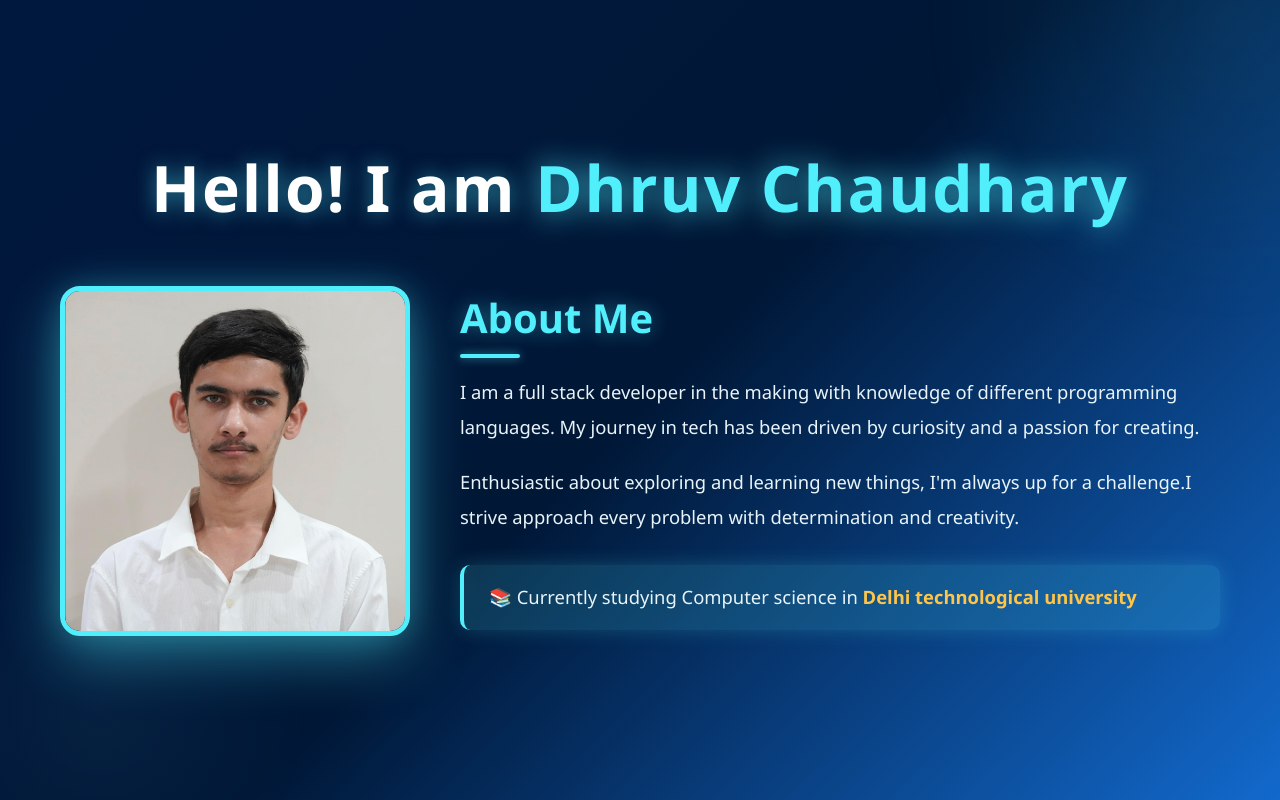
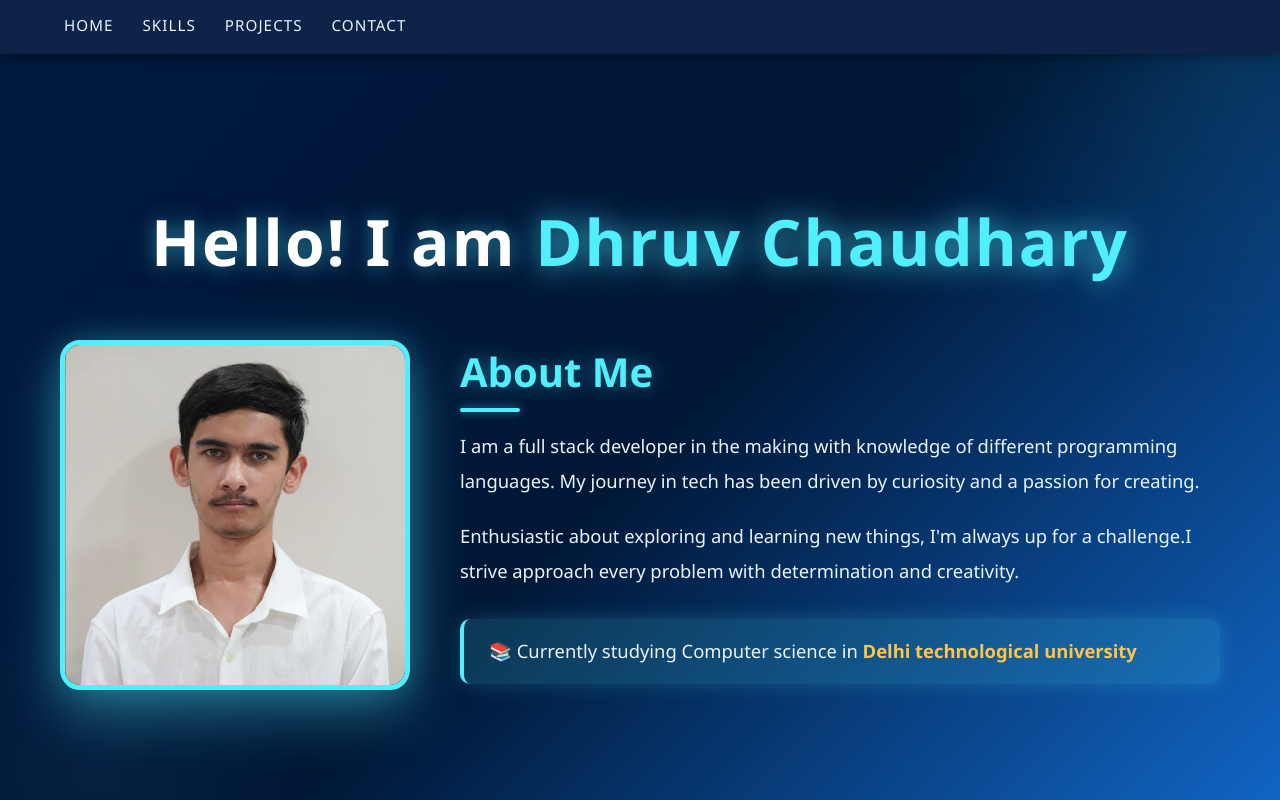
Before and after one commit to dhruvchaudharycse/dhruvchaudharycse.portfoliogithub.io, a plain HTML site: page index.html in a window 1280 px wide. Shown: the top 800 px of the page. Drawn offline with Linux system fonts and the light colour scheme.

Commit message:
Add files via upload

```diff
--- a/index.html
+++ b/index.html
@@ -7,12 +7,22 @@
     <link rel="stylesheet" href="style.css">
 </head>
 <body>
+    <header class="site-header">
+    <div class="nav-container">
 
-    <!-- intro section -->
+        <nav class="nav-links">
+            <a href="#intro">Home</a>
+            <a href="#skills">Skills</a>
+            <a href="#projects">Projects</a>
+            <a href="#contact">Contact</a>
+        </nav>
+    </div>
+</header>
+
     <section class="intro">
         <div class="container">
 
-            <div class="hero-title">
+            <div id="intro" class="hero-title">
                 <h1>Hello! I am <span class="name-highlight">Dhruv Chaudhary</span></h1>
             </div>
 
@@ -41,7 +51,7 @@
             </div>
         </div>
     </section>
-    <section class="skills">
+    <section id="skills" class="skills">
         <div class="container">
             <h2>My Skills</h2>
             <div class="skills-grid">
@@ -79,7 +89,7 @@
             </div>
         </div>
     </section>
-    <section class="projects">
+    <section id="projects" class="projects">
         <div class="container">
             <h2>My Projects</h2>
 
@@ -101,7 +111,7 @@
             </div>
         </div>
     </section>
-    <section class="contact">
+    <section id="contact" class="contact">
         <div class="container">
             <h2>Contact Me</h2>
             <div class="contact-links">
@@ -129,7 +139,7 @@
         </div>
     </section>
     <footer>
-        <p>&copy; 2025 Dhruv. All rights reserved.</p>
+        <p>&copy; 2025 Dhruv Chaudhary. All rights reserved.</p>
     </footer>
 
 </body>
--- a/style.css
+++ b/style.css
@@ -110,6 +110,86 @@ h2 {
     display: inline-block;
     text-shadow: 0 0 30px rgba(81, 238, 252, 0.8);
 }
+
+/* NAVIGATION BAR */
+.site-header {
+    position: sticky;
+    top: 0;
+    z-index: 1000;
+    background: rgba(0, 24, 62, 0.95);
+    backdrop-filter: blur(8px);
+    box-shadow: 0 2px 12px rgba(0, 0, 0, 0.4);
+}
+
+.nav-container {
+    max-width: 1200px;
+    margin: 0 auto;
+    padding: 0.8rem 1.5rem;
+    display: flex;
+    align-items: center;
+    justify-content: space-between;
+}
+
+.nav-logo {
+    font-size: 1.4rem;
+    font-weight: 700;
+    color: #51eefc; /* Bright cyan */
+}
+
+.nav-links {
+    display: flex;
+    gap: 1.8rem;
+}
+
+.nav-links a {
+    color: #e8f4f9;
+    text-decoration: none;
+    font-weight: 500;
+    font-size: 0.95rem;
+    letter-spacing: 0.07em;
+    text-transform: uppercase;
+    position: relative;
+    padding-bottom: 4px;
+    transition: color 0.3s ease;
+}
+
+.nav-links a::after {
+    content: '';
+    position: absolute;
+    left: 0;
+    bottom: 0;
+    width: 0;
+    height: 2px;
+    background: #51eefc;
+    transition: width 0.3s ease;
+}
+
+.nav-links a:hover {
+    color: #51eefc;
+}
+
+.nav-links a:hover::after {
+    width: 100%;
+}
+
+
+@media (max-width: 700px) {
+    .nav-container {
+        flex-direction: column;
+        align-items: flex-start;
+        gap: 0.5rem;
+    }
+
+    .nav-links {
+        flex-wrap: wrap;
+        gap: 1rem;
+    }
+}
+
+section {
+    scroll-margin-top: 80px;
+}
+
 
 .intro-layout {
     display: flex;
```
Also changed, not shown: 1 other file.
